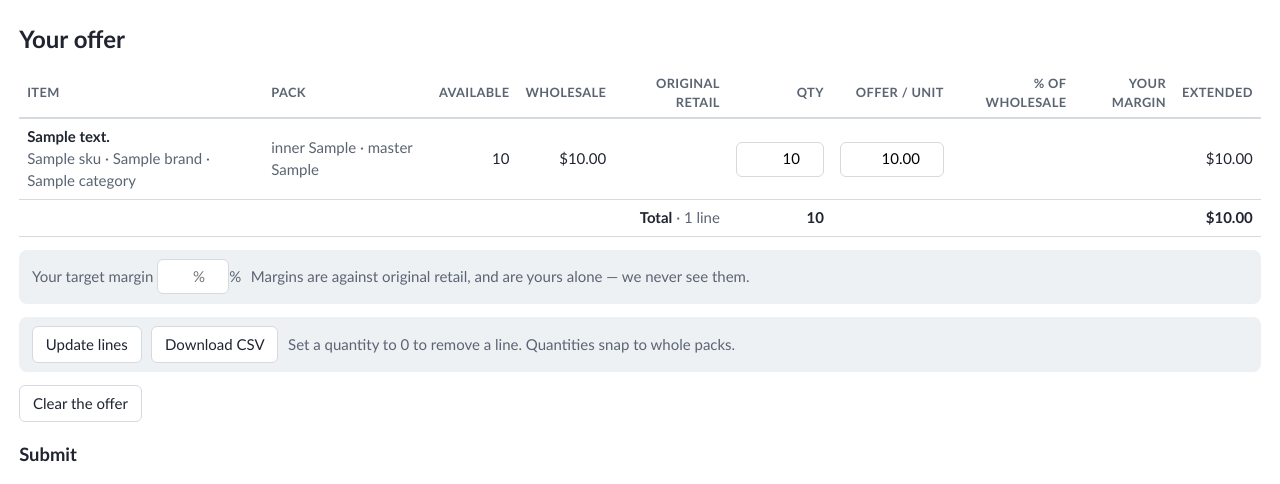
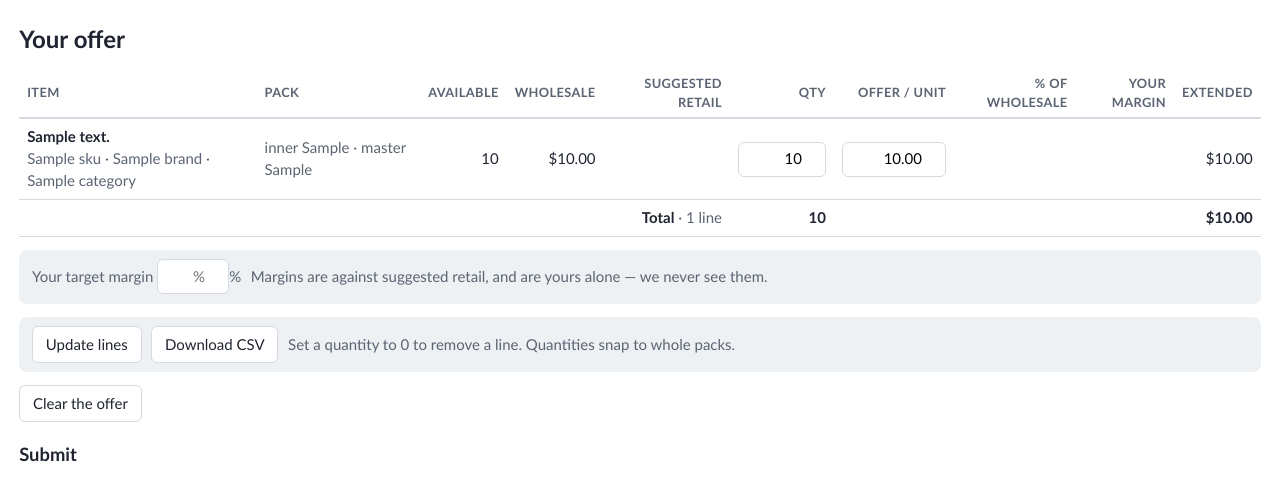
Before and after one commit to jjhjalmarson/Gerson-Closeout-Store, a Flask app: template templates/offer.html in a window 1280 px wide. Shown: the part 59-543 px from the top of the page. Run offline with Flask 3, Linux system fonts and the light colour scheme; the template is opened without the code that fills it: most values are stand-ins (such as "Sample title", 1, 10 or a date in 2020); form fields are guessed from the names that the template uses.

Commit message:
Suggested retail, not "original" (#12)
The number is computed from today's wholesale, not a retail price we ever
published, so "original" was a claim we could not support (JJ, 2026-09-03).
Label only; the math is unchanged.

Co-authored-by: Claude Opus 5 <noreply@anthropic.com>

```diff
--- a/store/db.py
+++ b/store/db.py
@@ -847,7 +847,7 @@ def _round(r) -> dict[str, Any]:
     return d
 
 
-# Original retail: what the item carries at a normal retail margin off the
+# Suggested retail: what the item carries at a normal retail margin off the
 # published wholesale, landed on a .99 price point the way a shelf tag would be
 # (JJ, 2026-09-03). It is arithmetic on the wholesale the buyer can already see,
 # so it discloses nothing new -- it is there to anchor the offer against what
--- a/templates/_margin.html
+++ b/templates/_margin.html
@@ -1,7 +1,7 @@
 {# Your-margin arithmetic, shared by the sheet, the offer review and a counter.
 
    Every row that carries [data-retail] and an input.offer gets its margin
-   against original retail written into td.margin; td.margin-total, if present,
+   against suggested retail written into td.margin; td.margin-total, if present,
    gets the blended margin weighted by quantity. With a target margin set, a
    line that misses it also shows what it would have to be bought at.
 
--- a/templates/item.html
+++ b/templates/item.html
@@ -9,7 +9,7 @@
     <h1>{{ p.description }}</h1>
     <div class="muted">{{ p.sku }} · {{ p.brand }}{% if p.category %} · {{ p.category }}{% endif %}{% if p.subcategory %} · {{ p.subcategory }}{% endif %}{% if p.upc %} · UPC {{ p.upc }}{% endif %}</div>
     <p><span class="price" style="font-size:1.4rem">${{ '%.2f'|format(p.wholesale) }}</span> <span class="muted">original wholesale</span>
-      {% if p.retail %}<br><span class="price">${{ '%.2f'|format(p.retail) }}</span> <span class="muted">original retail</span>{% endif %}</p>
+      {% if p.retail %}<br><span class="price">${{ '%.2f'|format(p.retail) }}</span> <span class="muted">suggested retail</span>{% endif %}</p>
     <p class="muted">{{ pack(p) }} · {{ p.qty_available }} available</p>
     <form method="post" action="{{ url_for('shop.offer_set') }}" class="bar">
       <input type="hidden" name="next" value="{{ url_for('shop.item', sku=p.sku) }}">
--- a/templates/offer.html
+++ b/templates/offer.html
@@ -9,7 +9,7 @@
 <form method="post" action="{{ url_for('shop.offer_set') }}">
 <input type="hidden" name="next" value="{{ url_for('shop.offer') }}">
 <table>
-  <thead><tr><th>Item</th><th>Pack</th><th class="right">Available</th><th class="right">Wholesale</th><th class="right">Original retail</th><th class="right">Qty</th><th class="right">Offer / unit</th><th class="right">% of wholesale</th><th class="right">Your margin</th><th class="right">Extended</th></tr></thead>
+  <thead><tr><th>Item</th><th>Pack</th><th class="right">Available</th><th class="right">Wholesale</th><th class="right">Suggested retail</th><th class="right">Qty</th><th class="right">Offer / unit</th><th class="right">% of wholesale</th><th class="right">Your margin</th><th class="right">Extended</th></tr></thead>
   {% for l in lines %}
   <tr>
     <td><b>{{ l.description }}</b><br><span class="muted">{{ l.sku }} · {{ l.brand }}{% if l.category %} · {{ l.category }}{% endif %}</span></td>
@@ -33,7 +33,7 @@
 </table>
 <div class="bar">
   <label class="muted">Your target margin <input id="targetMargin" type="number" min="0" max="95" step="1" style="width:4.5rem;text-align:right" placeholder="%">%</label>
-  <span class="muted">Margins are against original retail, and are yours alone — we never see them.</span>
+  <span class="muted">Margins are against suggested retail, and are yours alone — we never see them.</span>
 </div>
 <div class="bar">
   <button type="submit" class="sec">Update lines</button>
--- a/templates/round.html
+++ b/templates/round.html
@@ -10,7 +10,7 @@
 {% if lines %}
 <form method="post" action="{{ url_for('shop.round_respond', token=rnd.token) }}">
 <table>
-  <tr><th>Item</th><th class="right">Wholesale</th><th class="right">Original retail</th><th class="right">Your offer</th><th class="right">Gerson{% if open %} counter{% endif %}</th><th class="right">Qty</th><th class="right">Extended</th>{% if open %}<th class="right">Your reply qty</th><th class="right">Your reply price</th><th class="right">Your margin</th>{% endif %}</tr>
+  <tr><th>Item</th><th class="right">Wholesale</th><th class="right">Suggested retail</th><th class="right">Your offer</th><th class="right">Gerson{% if open %} counter{% endif %}</th><th class="right">Qty</th><th class="right">Extended</th>{% if open %}<th class="right">Your reply qty</th><th class="right">Your reply price</th><th class="right">Your margin</th>{% endif %}</tr>
   {% for l in lines %}
   <tr>
     <td><b>{{ l.description or l.sku }}</b><br><span class="muted">{{ l.sku }}</span></td>
@@ -33,7 +33,7 @@
 {% if open %}
 <div class="bar">
   <label class="muted">Your target margin <input id="targetMargin" type="number" min="0" max="95" step="1" style="width:4.5rem;text-align:right" placeholder="%">%</label>
-  <span class="muted">Against original retail, worked out in your browser as you type your reply. We never see it.</span>
+  <span class="muted">Against suggested retail, worked out in your browser as you type your reply. We never see it.</span>
 </div>
 {% endif %}
 {% if open %}
--- a/templates/sheet.html
+++ b/templates/sheet.html
@@ -31,10 +31,10 @@
   <label class="muted" style="margin-left:auto">Your target margin
     <input id="targetMargin" type="number" min="0" max="95" step="1" style="width:4.5rem;text-align:right" placeholder="%">%</label>
   <span class="muted" id="autosaveMsg" style="flex:1 1 100%">Lines save automatically as you type; they stay on your offer until you submit or clear it.
-    Original retail is what the item carries at a normal keystone-plus margin — set your target above and each line shows what you can pay to hit it.</span>
+    Suggested retail is what the item carries at a normal keystone-plus margin — set your target above and each line shows what you can pay to hit it.</span>
 </div>
 <table>
-  <thead><tr><th></th><th>Item</th><th>Pack</th><th class="right">Available</th><th class="right">Wholesale</th><th class="right">Original retail</th><th class="right">Qty</th><th class="right">Your offer / unit</th><th class="right">Your margin</th></tr></thead>
+  <thead><tr><th></th><th>Item</th><th>Pack</th><th class="right">Available</th><th class="right">Wholesale</th><th class="right">Suggested retail</th><th class="right">Qty</th><th class="right">Your offer / unit</th><th class="right">Your margin</th></tr></thead>
   <tbody>
   {% for p in items %}
   <tr>
```
Also changed, not shown: tests/test_store.py (+4 -4 lines).
